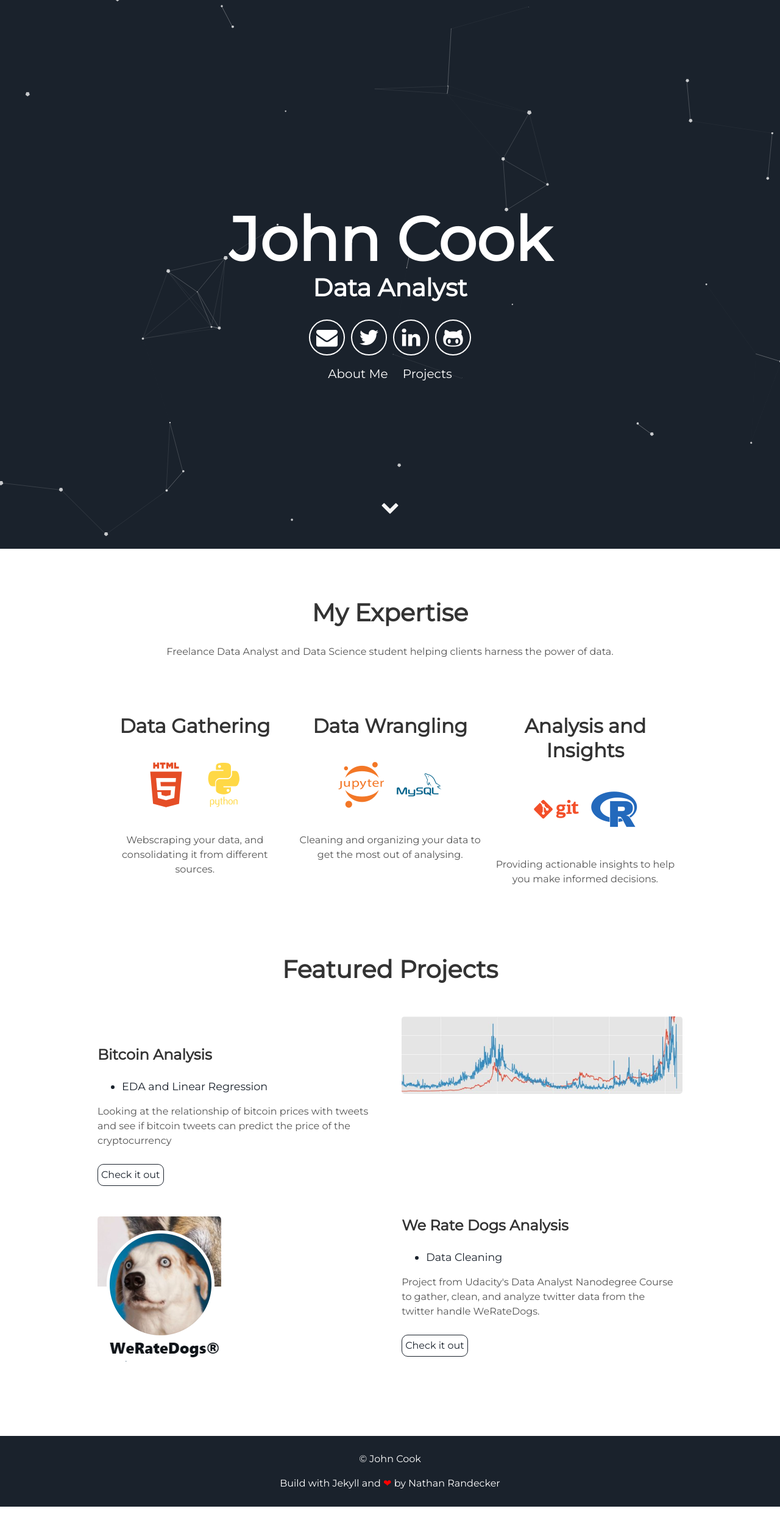
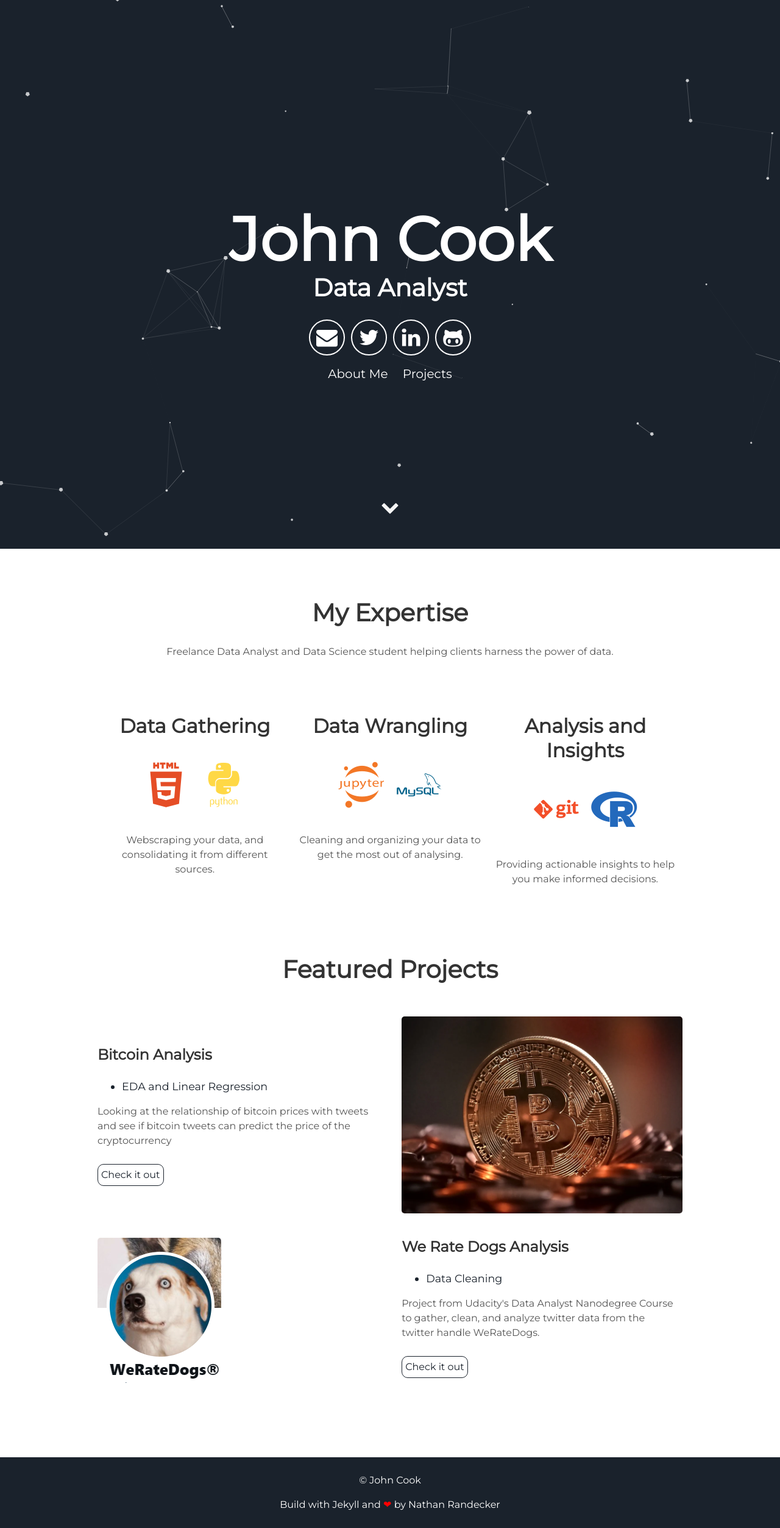
Before and after one commit to johngncook/Analytics-Portfolio, a Jekyll site: the page built from index.html, in a window 1280 px wide. Shown: the whole page at 61% size. Built offline with Jekyll 4.4.1, drawn with Linux system fonts in a browser that asks for light colours; nearby versions of some CDN libraries; before the commit the page ends 2471 px from its top, so only the background shows below that.

Commit message:
Update projects.html

```diff
--- a/_includes/projects.html
+++ b/_includes/projects.html
@@ -3,7 +3,7 @@
 </div>
 <div class="user-projects">
   <div class="images-right">
-    <img alt="mountains" src="{{ "/assets/img/bitcoin_analysis_image_1.JPG" | prepend: site.baseurl }}" />
+    <img alt="mountains" src="{{ "/assets/img/bitcoin-2007769_960_720.webp" | prepend: site.baseurl }}" />
   </div>
   <div class="contents">
     <h3> Bitcoin Analysis </h3>
```
